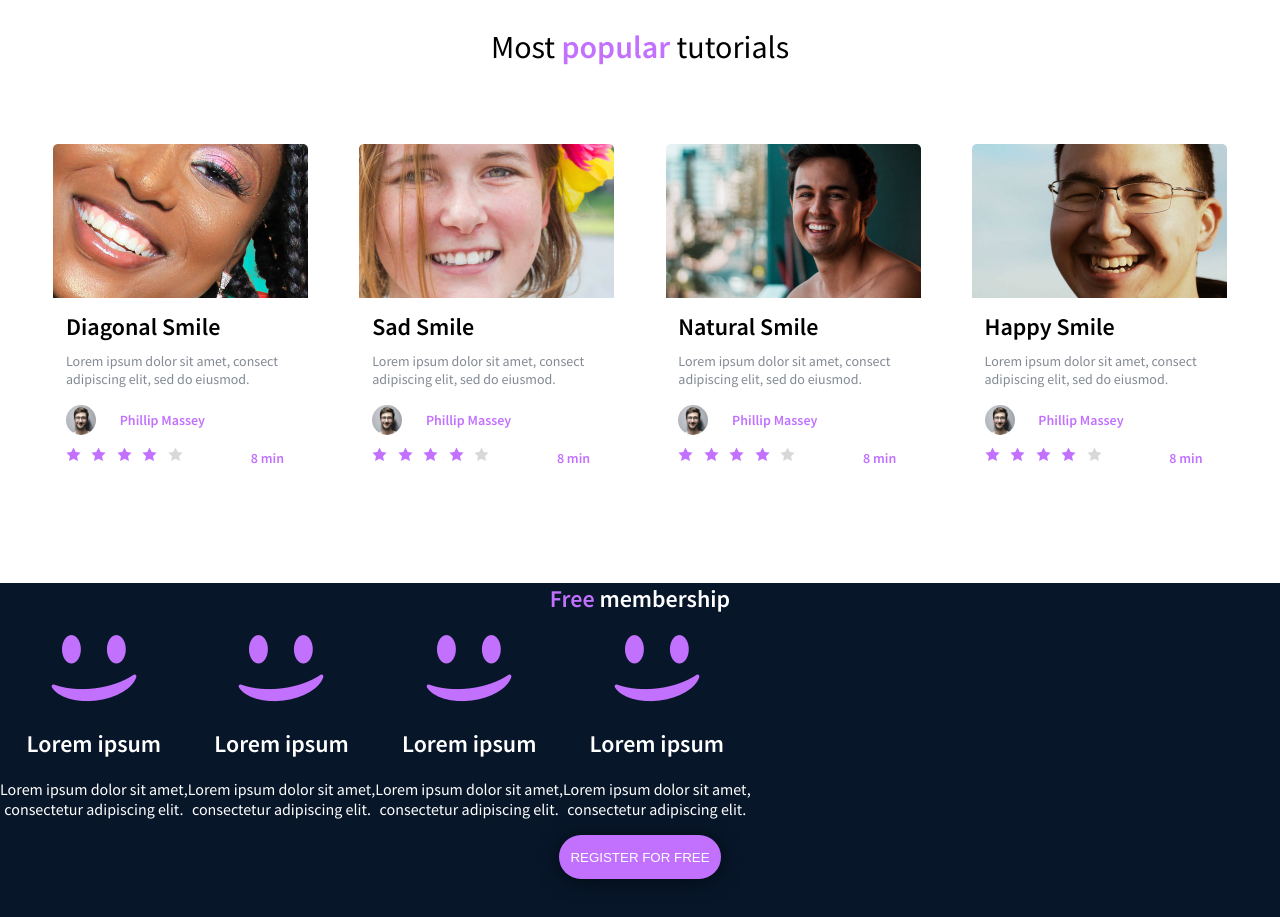
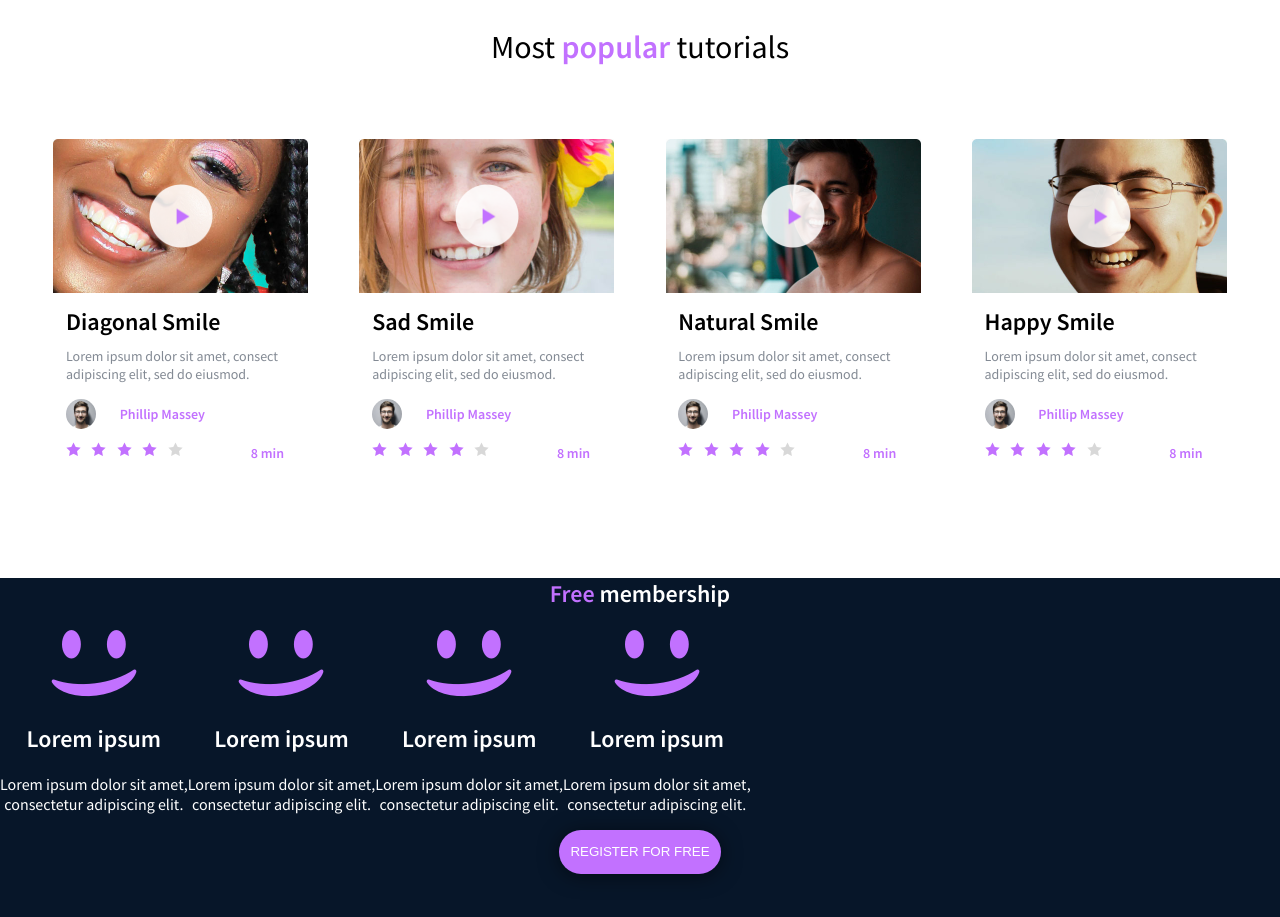
Before and after one commit to BPChance/atlas-web-development, a plain HTML site: page css_advanced/index.html in a window 1280 px wide. Shown: the part 1600-2517 px from the top of the page. Drawn offline with Linux system fonts and the light colour scheme.

Commit message:
added play buttons, video section is done

```diff
--- a/css_advanced/index.html
+++ b/css_advanced/index.html
@@ -71,10 +71,13 @@
                 <h1 class="video-title">Most <span class="popular">popular</span> tutorials</h1>
                 <div class="video-section-container">
                     <div class="video-block">
-                        <img src="images/thumbnail_4.jpg" alt="Diagonal smiling woman" class="thumbnail">
+                        <div class="thumbnail-container">
+                            <img src="images/thumbnail_4.jpg" alt="Diagonal smiling woman" class="thumbnail">
+                            <img src="images/play.png" alt="play button" class="play-btn">
+                        </div>
                         <h2 class="video-card-title">Diagonal Smile</h2>
                         <p class="video-desc">Lorem ipsum dolor sit amet, consect <br>adipiscing elit, sed do eiusmod.</p>
-                        <div>
+                        <div class="rating-profile">
                             <img src="images/profile_1.jpg" alt="Phillip" class="Phillip">
                             <h3 class="rating-name">Phillip Massey</h3>
                         </div>
@@ -90,10 +93,13 @@
                         </div>
                     </div>
                     <div class="video-block">
-                        <img src="images/thumbnail_3.jpg" alt="Sad smile" class="thumbnail">
+                        <div class="thumbnail-container">
+                            <img src="images/thumbnail_3.jpg" alt="Sad smile" class="thumbnail">
+                            <img src="images/play.png" alt="play button" class="play-btn">
+                        </div>
                         <h2 class="video-card-title">Sad Smile</h2>
                         <p class="video-desc">Lorem ipsum dolor sit amet, consect <br>adipiscing elit, sed do eiusmod.</p>
-                        <div>
+                        <div class="rating-profile">
                             <img src="images/profile_1.jpg" alt="Phillip" class="Phillip">
                             <h3 class="rating-name">Phillip Massey</h3>
                         </div>
@@ -109,10 +115,13 @@
                         </div>
                     </div>
                     <div class="video-block">
-                        <img src="images/thumbnail_1.jpg" alt="Natural smile" class="thumbnail">
+                        <div class="thumbnail-container">
+                            <img src="images/thumbnail_1.jpg" alt="Natural smile" class="thumbnail">
+                            <img src="images/play.png" alt="play button" class="play-btn">
+                        </div>
                         <h2 class="video-card-title">Natural Smile</h2>
                         <p class="video-desc">Lorem ipsum dolor sit amet, consect <br>adipiscing elit, sed do eiusmod.</p>
-                        <div>
+                        <div class="rating-profile">
                             <img src="images/profile_1.jpg" alt="Phillip" class="Phillip">
                             <h3 class="rating-name">Phillip Massey</h3>
                         </div>
@@ -128,10 +137,13 @@
                         </div>
                     </div>
                     <div class="video-block">
-                        <img src="images/thumbnail_2.jpg" alt="" class="thumbnail">
+                        <div class="thumbnail-container">
+                            <img src="images/thumbnail_2.jpg" alt="" class="thumbnail">
+                            <img src="images/play.png" alt="play button" class="play-btn">
+                        </div>
                         <h2 class="video-card-title">Happy Smile</h2>
                         <p class="video-desc">Lorem ipsum dolor sit amet, consect <br>adipiscing elit, sed do eiusmod.</p>
-                        <div>
+                        <div class="rating-profile">
                             <img src="images/profile_1.jpg" alt="Phillip" class="Phillip">
                             <h3 class="rating-name">Phillip Massey</h3>
                         </div>
--- a/css_advanced/styles.css
+++ b/css_advanced/styles.css
@@ -199,6 +199,22 @@ body {
     border-radius: 5px, 5px, 0px, 0px;
 }
 
+.thumbnail-container {
+    position: relative;
+    width: 100%;
+    height: 100%;
+}
+
+.play-btn {
+    position: absolute;
+    top: 50%;
+    left: 50%;
+    transform: translate(-50%, -50%);
+    width: 64px;
+    height: 64px;
+    z-index: 1;
+}
+
 .video-card-title {
     margin-top: 5%;
     size: 16px;
@@ -215,6 +231,11 @@ body {
 }
 
 .video-block div:first-of-type{
+    margin-top: -2%;
+    display: flex;
+}
+
+.rating-profile {
     margin-top: -2%;
     display: flex;
     align-items: center;
```
